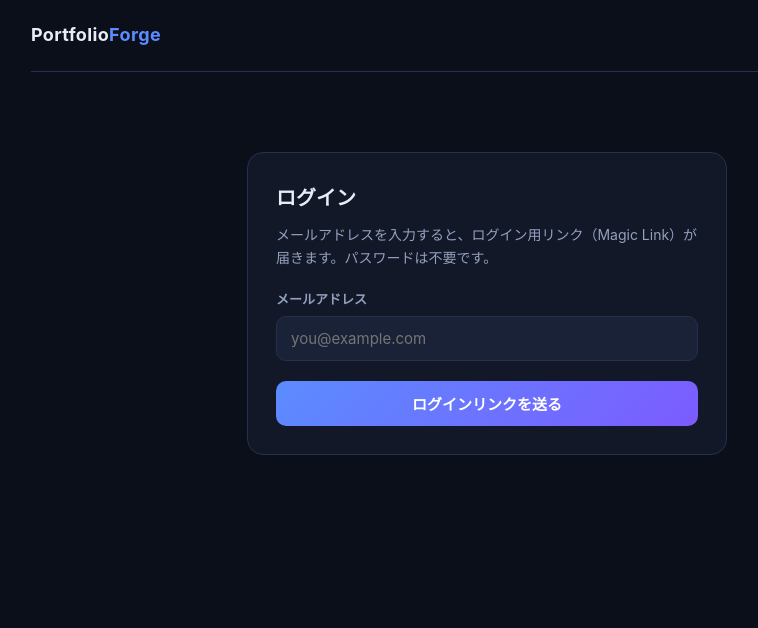
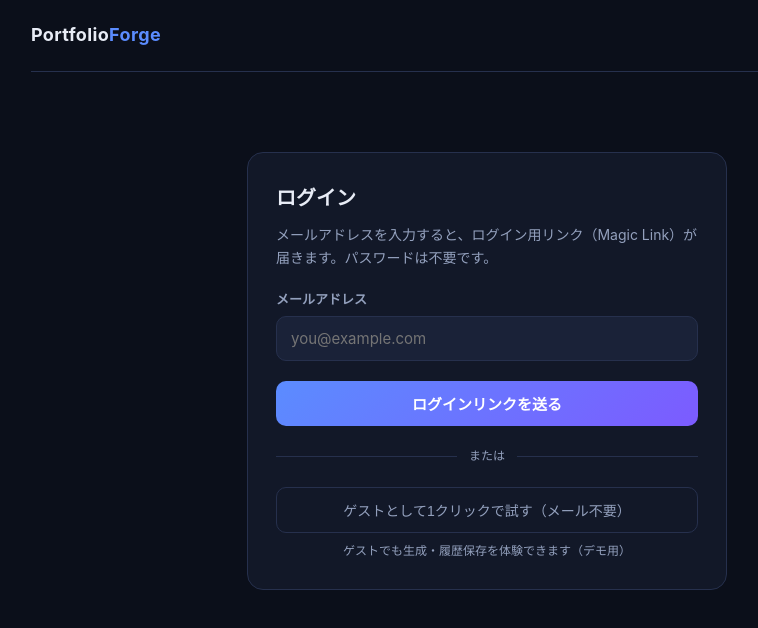
Before and after one commit to toma-ryo22-fixer/portfolio-forge, a Next.js app: page /login in a window 1280 px wide. Shown: the top 628 px of the page, without its empty margins (153-911 px from the left). Built offline with nearby package versions, Linux system fonts and the light colour scheme; no server answers.

Commit message:
feat: ゲストログイン（anonymous sign-in）を追加 (update-deploy)

```diff
--- a/app/login/page.js
+++ b/app/login/page.js
@@ -7,7 +7,7 @@ import { supabase } from "../../lib/supabaseClient";
 
 export default function Login() {
   const [email, setEmail] = useState("");
-  const [status, setStatus] = useState(null); // null | "sending" | "sent" | "error"
+  const [status, setStatus] = useState(null); // null | "sending" | "sent" | "guest" | "error"
   const [errMsg, setErrMsg] = useState("");
   const router = useRouter();
 
@@ -31,6 +31,17 @@ export default function Login() {
       setErrMsg(error.message);
     } else {
       setStatus("sent");
+    }
+  }
+
+  async function guestLogin() {
+    setStatus("guest");
+    const { error } = await supabase.auth.signInAnonymously();
+    if (error) {
+      setStatus("error");
+      setErrMsg(error.message);
+    } else {
+      router.replace("/dashboard");
     }
   }
 
@@ -62,20 +73,62 @@ export default function Login() {
             <button
               className="btn"
               type="submit"
-              disabled={status === "sending"}
+              disabled={status === "sending" || status === "guest"}
               style={{ width: "100%" }}
             >
               {status === "sending" ? "送信中..." : "ログインリンクを送る"}
             </button>
           </div>
         </form>
+
+        <div
+          style={{
+            display: "flex",
+            alignItems: "center",
+            gap: 12,
+            margin: "20px 0",
+            color: "var(--muted)",
+            fontSize: 12,
+          }}
+        >
+          <div style={{ flex: 1, height: 1, background: "var(--border)" }} />
+          または
+          <div style={{ flex: 1, height: 1, background: "var(--border)" }} />
+        </div>
+
+        <button
+          className="btn-ghost"
+          onClick={guestLogin}
+          disabled={status === "guest" || status === "sending"}
+          style={{ width: "100%", padding: "12px 16px", fontSize: 14 }}
+        >
+          {status === "guest" ? (
+            <>
+              <span className="spinner" />
+              ログイン中...
+            </>
+          ) : (
+            "ゲストとして1クリックで試す（メール不要）"
+          )}
+        </button>
+        <p
+          style={{
+            color: "var(--muted)",
+            fontSize: 12,
+            marginTop: 8,
+            textAlign: "center",
+          }}
+        >
+          ゲストでも生成・履歴保存を体験できます（デモ用）
+        </p>
+
         {status === "sent" && (
           <div className="notice ok">
             送信しました。メール内のリンクを開くとダッシュボードに入れます。
           </div>
         )}
         {status === "error" && (
-          <div className="notice err">送信に失敗しました: {errMsg}</div>
+          <div className="notice err">ログインに失敗しました: {errMsg}</div>
         )}
       </div>
     </div>
```
